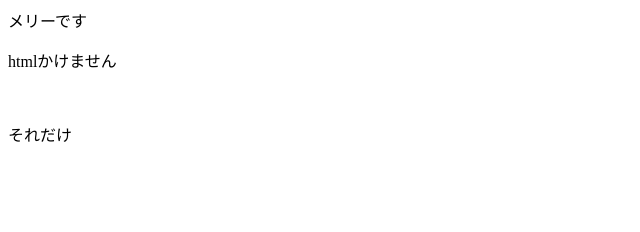
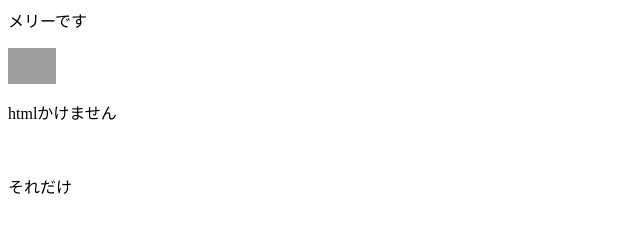
Before and after one commit to lahh-hal/homepage, a plain HTML site: page index.html in a window 1280 px wide. Shown: the whole page, without its empty margins (0-640 px from the left). Drawn offline with Linux system fonts and the light colour scheme; grey boxes are pictures that could not be loaded.

Commit message:
Update index.html

```diff
--- a/index.html
+++ b/index.html
@@ -1,8 +1,9 @@
 <head>
     <p>メリーです</p>
+    <a href="https://lin.ee/KAWzORy"><img src="https://scdn.line-apps.com/n/line_add_friends/btn/ja.png" alt="友だち追加" height="36" border="0"></a>
 </head>
     <body>
-        <p>htmlかけません</p>
+        <p>      htmlかけません</p>
         <br>
-        <p>それだけ</p>
+        <p>      それだけ</p>
     </body>
```
